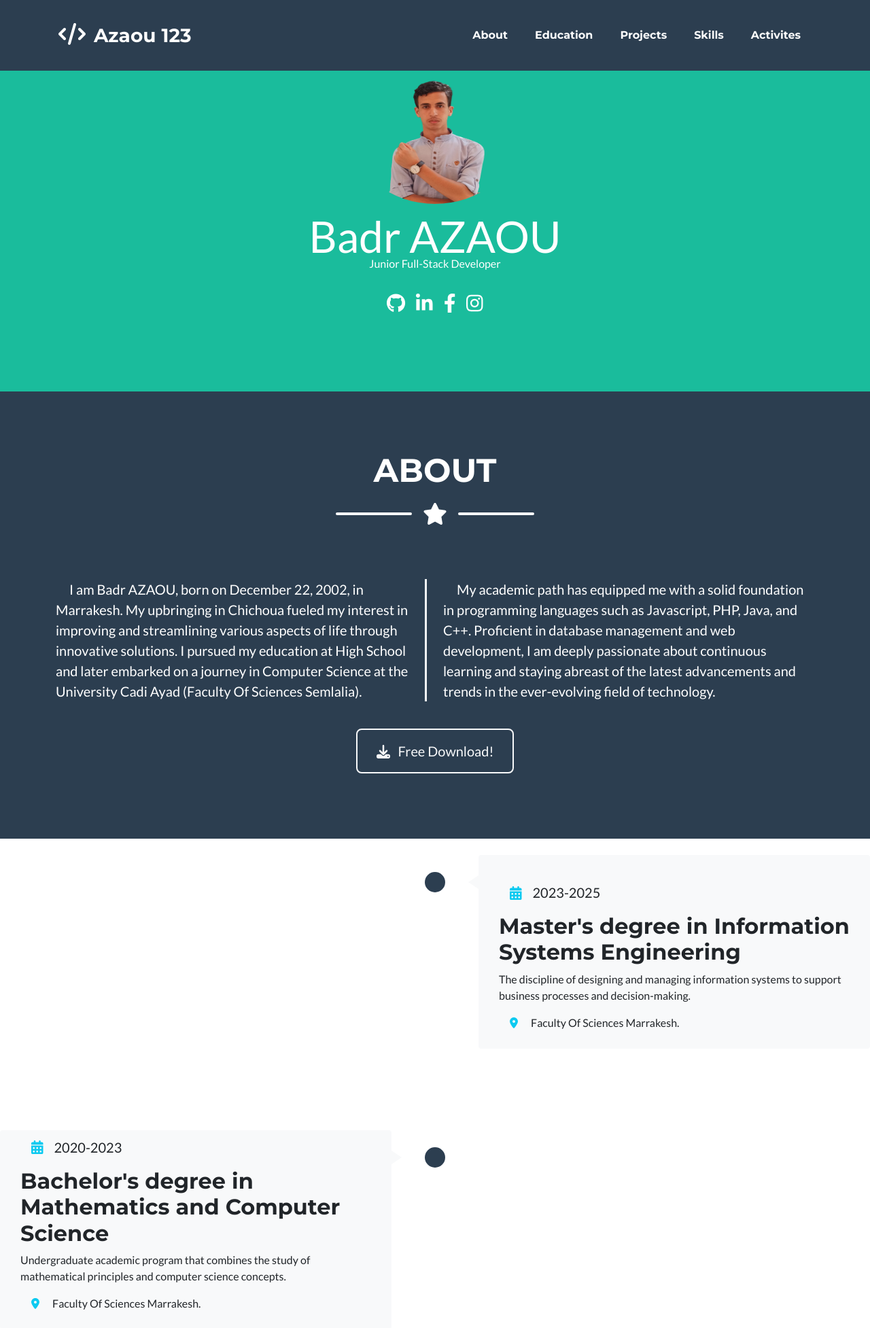
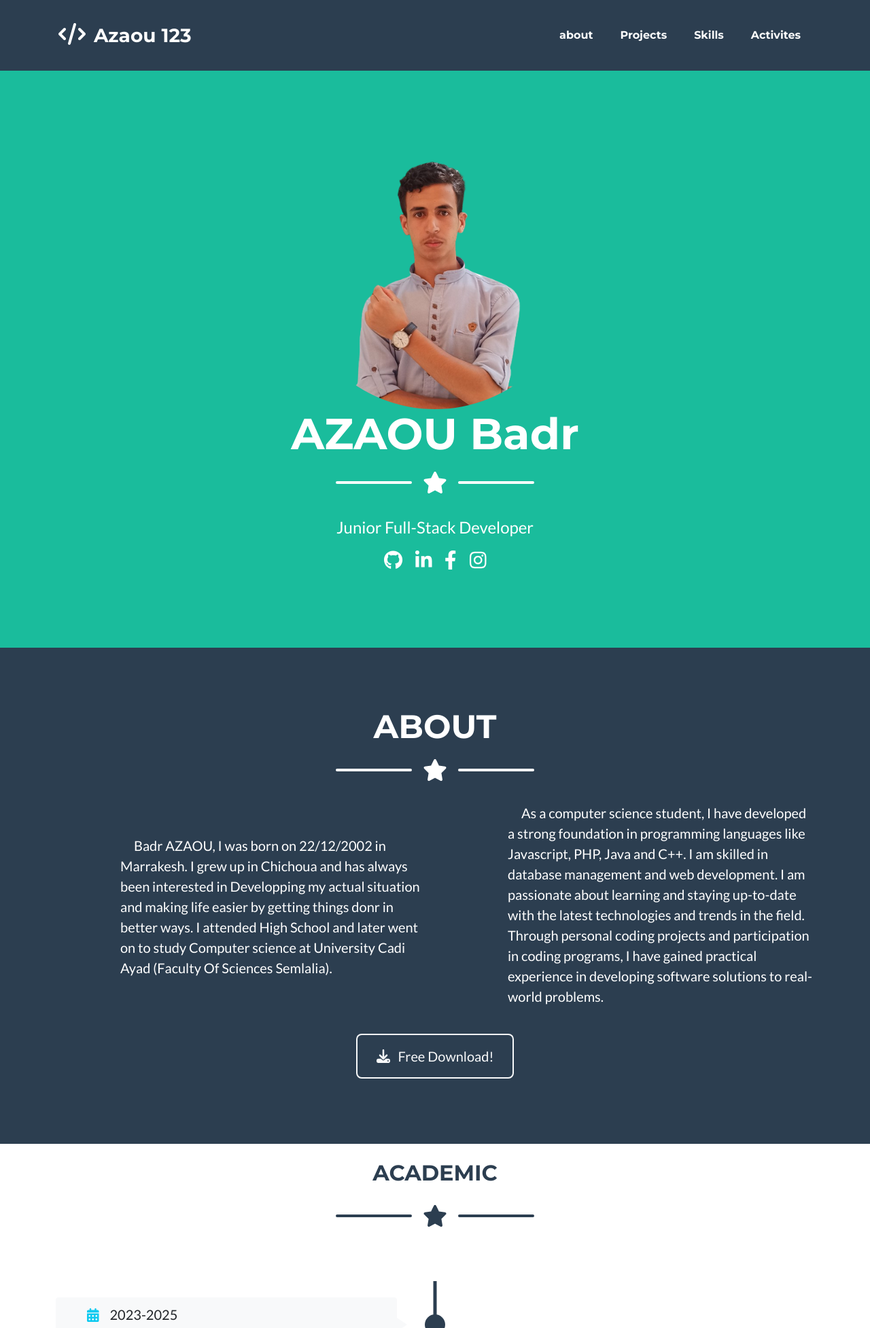
Before and after one commit to azaou123/Portfolio, a plain HTML site: page index.html in a window 1280 px wide. Shown: the top 1954 px of the page at 68% size. Drawn offline with nearby package versions, Linux system fonts and the light colour scheme; a script that the page names is missing.

Commit message:
adding educations

```diff
--- a/index.html
+++ b/index.html
@@ -31,10 +31,7 @@
                 <div class="collapse navbar-collapse" id="navbarResponsive">
                     <ul class="navbar-nav ms-auto">
                         <li class="nav-item mx-0 mx-lg-1">
-                            <a class="nav-link py-3 px-0 px-lg-3 rounded" href="#about">About</a>
-                        </li>
-                        <li class="nav-item mx-0 mx-lg-1">
-                            <a class="nav-link py-3 px-0 px-lg-3 rounded" href="#education">Education</a>
+                            <a class="nav-link py-3 px-0 px-lg-3 rounded" href="#about">about</a>
                         </li>
                         <li class="nav-item mx-0 mx-lg-1">
                             <a class="nav-link py-3 px-0 px-lg-3 rounded" href="#projects">Projects</a>
@@ -49,127 +46,31 @@
                 </div>
             </div>
         </nav>
+</style>
 
-        <header class="masthead bg-primary text-white text-center ">
+<header class="masthead bg-primary text-white text-center">
     <div class="container d-flex align-items-center flex-column">
-
-              <!-- Masthead Avatar Image -->
-              <img class="masthead-avatar rounded-circle" src="assets/img/portfolio/me-removebg-preview.png" alt="..." width="200px"/>
-              <!-- Coding Icons Container -->
-              <!-- <div class="coding-icons-container">
-                  <i class="coding-icon fab fa-js text-warning fs-1"></i>
-                  <i class="coding-icon fab fa-php text_secondary fs-1"></i>
-                  <i class="coding-icon fab fa-python text-success fs-1"></i>
-                  <i class="coding-icon fab fa-html5 text-danger fs-1"></i>
-                  <i class="coding-icon fab fa-css3 fs-1"></i>
-                  ... add more coding icons as needed ...
-              </div> -->
-              <!-- Other Header Content -->
-              <p class="masthead-heading mb-0">Badr AZAOU</p>
-
-              <!-- Masthead Subheading -->
-              <p style="white-space: nowrap;">Junior Full-Stack Developer</p>
-              <!-- Social Media Icons -->
-              <div class="my-3 d-flex align-items-center">
+        <!-- Masthead Avatar Image-->
+        <img class="masthead-avatar mb-2 rounded-circle" style="width: 37%" src="assets/img/portfolio/me-removebg-preview.png" alt="..." width="700px" />
+        <!-- Button trigger modal -->
+        <!-- Masthead Heading-->
+        <h4 class="masthead-heading mb-0">AZAOU Badr</h4>
+        <!-- Icon Divider-->
+        <div class="divider-custom divider-light">
+            <div class="divider-custom-line"></div>
+            <div class="divider-custom-icon"><i class="fas fa-star"></i></div>
+            <div class="divider-custom-line"></div>
+        </div>
+        <!-- Masthead Subheading-->
+        <p class="masthead-subheading font-weight-light mb-0">Junior Full-Stack Developer</p>
+        <div class="my-3 header-icons">
             <i onclick='window.location = "https://github.com/azaou123" ' class="fa-brands fa-github fs-3 mx-2 hovered"></i>
             <i onclick='window.location = "https://www.linkedin.com/in/badr-azaou-ba2829211/" ' class="fa-brands fa-linkedin-in fs-3 mx-2 hovered"></i>
             <i onclick='window.location = "https://www.facebook.com/profile.php?id=100029788651611" ' class="fa-brands fa-facebook-f fs-3 mx-2 hovered"></i>
             <i onclick='window.location = "https://www.instagram.com/badrazaou/" ' class="fa-brands fa-instagram fs-3 mx-2 hovered"></i>
         </div>
-
     </div>
 </header>
-
-      <style>
-        /* Style the header and container */
-        .masthead {
-            position: relative;
-            background-color: #007bff; /* Header background color */
-            color: #fff; /* Header text color */
-            text-align: center;
-            padding: 100px 200px;
-        }
-
-        .container {
-            position: relative;
-            z-index: 1;
-        }
-
-        /* Style the header image */
-        .masthead-avatar {
-            width: 200px; /* Adjust the image size */
-            height: 200px;
-            margin-bottom: 20px;
-            border-radius: 50%;
-        }
-
-        /* Coding Icon Container */
-        .coding-icons-container {
-          width: 400px; /* Adjust the image size */
-            height: 400px;
-            position: absolute;
-            top: 70%;
-            left: 50%;
-
-            transform: translate(-50%, -50%);
-        }
-
-        /* Style the coding icons */
-        .coding-icon {
-            color: #fff; /* Icon color */
-            font-size: 24px; /* Adjust the size as needed */
-            width: 30px;
-            height: 30px;
-            margin: 0 10px; /* Adjust spacing */
-            border-radius: 50%;
-            background-color: #007bff; /* Background color for the icons */
-            position: absolute;
-            animation: fly-around 5s linear infinite; /* Adjust duration as needed */
-        }
-
-        /* Define the animation for the fly-around effect */
-        @keyframes fly-around {
-            0% {
-                transform: translate(-50%, -50%) rotate(0deg) translateY(100px) translateX(0);
-            }
-            100% {
-                transform: translate(-50%, -50%) rotate(360deg) translateY(100px) translateX(0);
-            }
-        }
-
-        /* Position the coding icons */
-        .coding-icon:nth-child(1) {
-            animation-delay: 0s;
-        }
-
-        .coding-icon:nth-child(2) {
-            animation-delay: 1s;
-        }
-
-        .coding-icon:nth-child(3) {
-            animation-delay: 2s;
-        }
-
-        .coding-icon:nth-child(4) {
-            animation-delay: 3s;
-        }
-
-        .coding-icon:nth-child(5) {
-            animation-delay: 4s;
-        }
-
-        @media (max-width: 600px) {
-        /* Remove the border for phone-sized screens */
-        .custom-border {
-          border: none;
-        }
-      }
-    </style>
-
-
-
-
-
 
 
 
@@ -183,7 +84,7 @@
 
 
         <!-- About Section  -->
-        <section class="page-section bg-secondary text-white mb-0 w-100 justify-content-center" id="about">
+        <section class="page-section bg-secondary text-white mb-0" id="about">
             <div class="container">
                 <h2 class="page-section-heading text-center text-uppercase text-white">About</h2>
                 <div class="divider-custom divider-light">
@@ -192,14 +93,15 @@
                     <div class="divider-custom-line"></div>
                 </div>
                 <div class="row">
-                    <div class="col-lg-6 ms-auto ">
-                        <p class="lead mt-5 border-3 border-end border-light custom-border" style="text-indent:20px;">
-                          I am Badr AZAOU, born on December 22, 2002, in Marrakesh. My upbringing in Chichoua fueled my interest in improving and streamlining various aspects of life through innovative solutions. I pursued my education at High School and later embarked on a journey in Computer Science at the University Cadi Ayad (Faculty Of Sciences Semlalia).
+                    <div class="col-lg-5 ms-auto mt-5">
+                        <p class="lead" style="text-indent:20px;">
+                            Badr AZAOU, I was born on 22/12/2002 in Marrakesh. I grew up in Chichoua and has always been interested in Developping my actual situation and making life easier by getting things donr in better ways. I attended High School and later went on to study Computer science at University Cadi Ayad (Faculty Of Sciences Semlalia).
                         </p>
                     </div>
-                    <div class="col-lg-6 ms-auto">
-                        <p class="lead mt-5" style="text-indent:20px;">
-                          My academic path has equipped me with a solid foundation in programming languages such as Javascript, PHP, Java, and C++. Proficient in database management and web development, I am deeply passionate about continuous learning and staying abreast of the latest advancements and trends in the ever-evolving field of technology. </p>
+                    <div class="col-lg-5 ms-auto">
+                        <p class="lead" style="text-indent:20px;">
+                            As a computer science student, I have developed a strong foundation in programming languages like Javascript, PHP, Java and C++. I am skilled in database management and web development. I am passionate about learning and staying up-to-date with the latest technologies and trends in the field. Through personal coding projects and participation in coding programs, I have gained practical experience in developing software solutions to real-world problems.
+                        </p>
                     </div>
                 </div>
                 <div class="text-center mt-4">
@@ -210,6 +112,8 @@
                 </div>
             </div>
         </section>
+
+
 
 
 
@@ -318,7 +222,17 @@
       }
       }
    </style>
+   <!-- Portfolio Section Heading-->
+   <h2 class="page-section-heading text-center text-uppercase text-secondary mb-0 mt-4">Academic</h2>
+   <!-- Icon Divider-->
+   <div class="divider-custom">
+       <div class="divider-custom-line"></div>
+       <div class="divider-custom-icon"><i class="fas fa-star"></i></div>
+       <div class="divider-custom-line"></div>
+   </div>
+   <div class="container py-5 timeline position-relative">
 	<div class="timeline-item w-100 mb-4 py-4 text-dark lc-block">
+
 		<div class="timeline-img"></div>
 		<div class="timeline-content">
 			<p editable="inline" class="lead"><i class="fa-solid fa-calendar-days text-info mx-3"></i>2023-2025</p>
@@ -329,19 +243,17 @@
 			</div>
 		</div>
 	</div>
-<div class="timeline-item w-100 mb-4 py-4 text-dark lc-block"></div>
+	<div class="timeline-item w-100 mb-4 py-4 text-dark lc-block">
 		<div class="timeline-img"></div>
 		<div class="timeline-content">
-			<p editable="inline" class="lead"><i class="fa-solid fa-calendar-days text-info mx-3"></i>2020-2023</p>
-			<h2 editable="inline" class="fw-bold rfs-12">Bachelor's degree in Mathematics and Computer Science</h2>
+			<p editable="inline" class="lead">2020-2023</p>
+			<h2 editable="inline" class="fw-bold rfs-12"> Bachelor's degree in Mathematics and Computer Science</h2>
 			<div editable="rich">
 				<p>Undergraduate academic program that combines the study of mathematical principles and computer science concepts.</p>
-				<p> <i class="fa-solid fa-location-dot text-info mx-3"></i> Faculty Of Sciences Marrakesh.</p>
 			</div>
 		</div>
 	</div>
-
-
+</div>
 
 
 
@@ -783,7 +695,7 @@
                                             <b class="fs-5">Description</b> <br>
                                             This project is a presentation of a project organized by IT Club FSSM where u can find all the sessions <br> It is created Using Bootstrap 5. <br>
                                             <b class="fs-5">Links : </b>
-                                            <a href="http://github.com/azaoffffu123" target="_blank"><i class="fa-solid fa-globe text-info fs-5 fw-bold mx-1 hovered"></i></a>
+                                            <a href="https://itclubfssm.github.io/xchange/" target="_blank"><i class="fa-solid fa-globe text-info fs-5 fw-bold mx-1 hovered"></i></a>
                                             <i class="fa-brands fa-github text-dark fs-5 fw-bold mx-1 hovered"></i>
                                         </p>
                                     </div>
```
Lines whose indentation alone changed are shown as unchanged.
